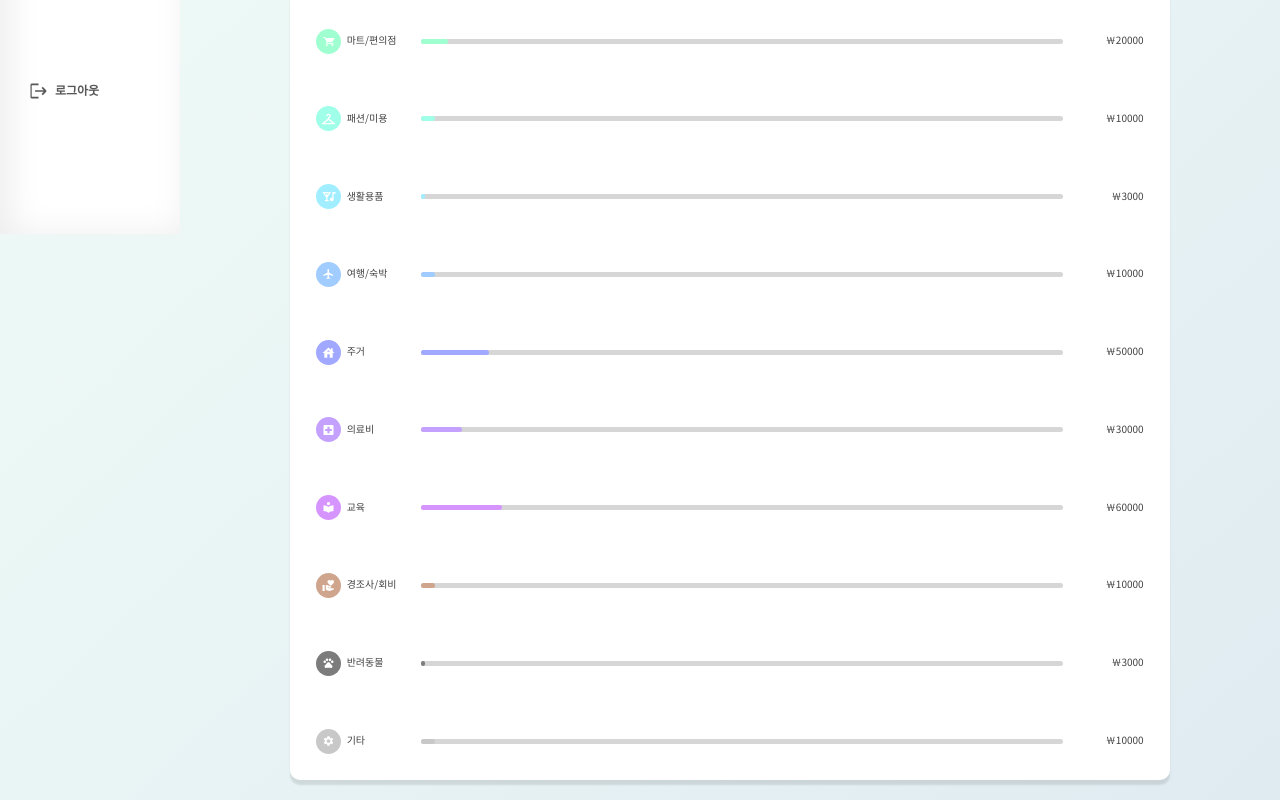
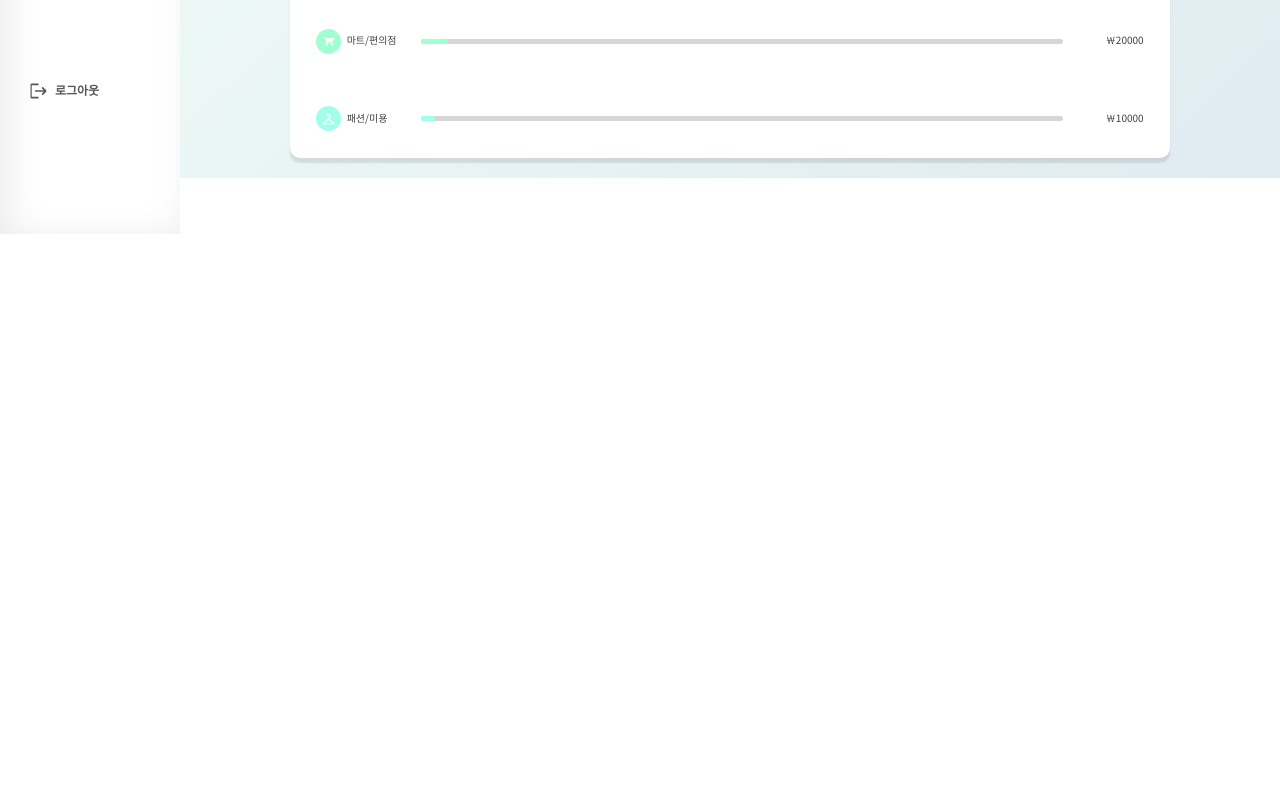
Before and after one commit to lamsasa/frontCheck, a React (Create React App) app: page /mybudget in a window 1280 px wide. Shown: the part 639-1439 px from the top of the page. After the commit the page ends 817 px from the top, so only its background shows below. Built offline with nearby package versions, Linux system fonts and the light colour scheme.

Commit message:
🎨 나의 예산 데이터 출력 수정

```diff
--- a/src/components/MyBudget/BudgetAdd.jsx
+++ b/src/components/MyBudget/BudgetAdd.jsx
@@ -3,6 +3,7 @@ import BudgetCalendar from './BudgetCalendar';
 import CategoryIcon from './CategoryIcon';
 import BlockLine from '../Common/BlockLine';
 import ClickButton from '../Common/ClickButton';
+import categoryList from '../../styles/categoryColor';
 
 const BudgetAdd = ({ categoryData }) => {
     return (
@@ -12,7 +13,7 @@ const BudgetAdd = ({ categoryData }) => {
             </Block>
             <BlockLine />
             <Block>
-                <BudgetLabel categoryData={categoryData} />
+                <BudgetLabel categoryData={categoryData} categoryList={categoryList} />
             </Block>
             <Block>
                 <ClickButton>예산 추가</ClickButton>
@@ -22,18 +23,20 @@ const BudgetAdd = ({ categoryData }) => {
 };
 export default BudgetAdd;
 
-const BudgetLabel = ({ categoryData }) => {
+const BudgetLabel = ({ categoryData, categoryList }) => {
     return (
         <>
-            {categoryData &&
-                categoryData.map((data) => (
-                    <>
-                        <Label>
-                            <CategoryIcon name={data.Name} /> <p className="categoryName">{data.Name}</p>
-                            <Input defaultValue={data.Money} type="text" />원
-                        </Label>
-                    </>
-                ))}
+            {categoryList.map((category) => {
+                const data = categoryData.find((item) => item.Name === category.Name);
+                const defaultValue = data ? data.Money : 0;
+
+                return (
+                    <Label key={category.Name}>
+                        <CategoryIcon name={category.Name} /> <p className="categoryName">{category.Name}</p>
+                        <Input defaultValue={defaultValue} type="text" />원
+                    </Label>
+                );
+            })}
         </>
     );
 };
--- a/src/pages/MybudgetPage.jsx
+++ b/src/pages/MybudgetPage.jsx
@@ -27,14 +27,7 @@ const MybudgetPage = () => {
         { Name: '문화/레저', Money: '30000', date: '2023-06' },
         { Name: '마트/편의점', Money: '20000', date: '2023-06' },
         { Name: '패션/미용', Money: '10000', date: '2023-06' },
-        { Name: '생활용품', Money: '3000', date: '2023-06' },
-        { Name: '여행/숙박', Money: '10000', date: '2023-06' },
-        { Name: '주거', Money: '50000', date: '2023-06' },
-        { Name: '의료비', Money: '30000', date: '2023-06' },
-        { Name: '교육', Money: '60000', date: '2023-06' },
-        { Name: '경조사/회비', Money: '10000', date: '2023-06' },
-        { Name: '반려동물', Money: '3000', date: '2023-06' },
-        { Name: '기타', Money: '10000', date: '2023-06' },
+        { Name: '생활용품', Money: '0', date: '2023-06' },
     ];
     const totalData = [{ Money: '476000', date: '2023-06' }];
 
@@ -63,14 +56,17 @@ const MybudgetPage = () => {
                 </Box>
                 <Box>
                     <div className="center">
-                        {categoryData &&
-                            categoryData.map((data) => (
+                        {categoryData.map((data) => {
+                            if (data.Money === '0') return null; // 돈이 0인 경우 null 리턴
+                            return (
                                 <BudgetChart
+                                    key={data.Name}
                                     name={data.Name}
                                     money={data.Money}
                                     totalMoney={totalData[0].Money ? totalData[0].Money : '0'}
                                 />
-                            ))}
+                            );
+                        })}
                     </div>
                 </Box>
                 {modalOpen && (
```
